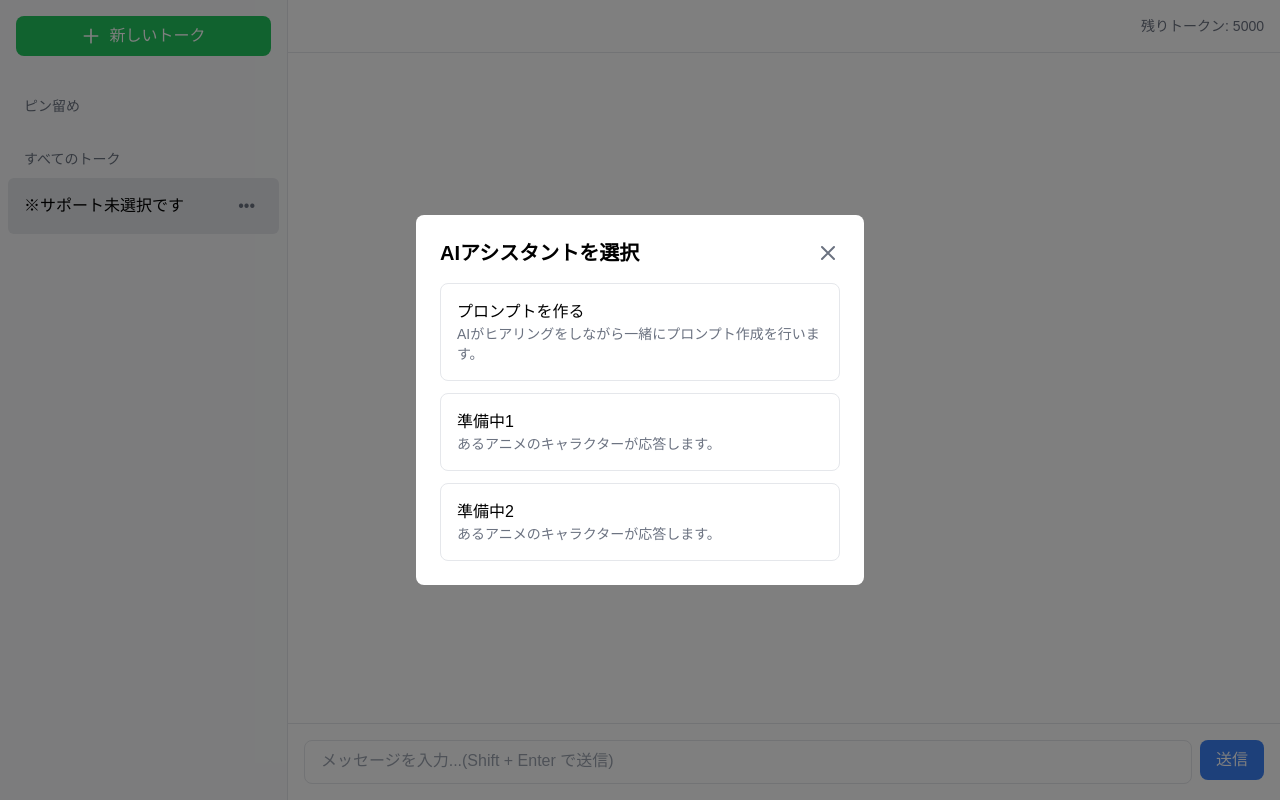
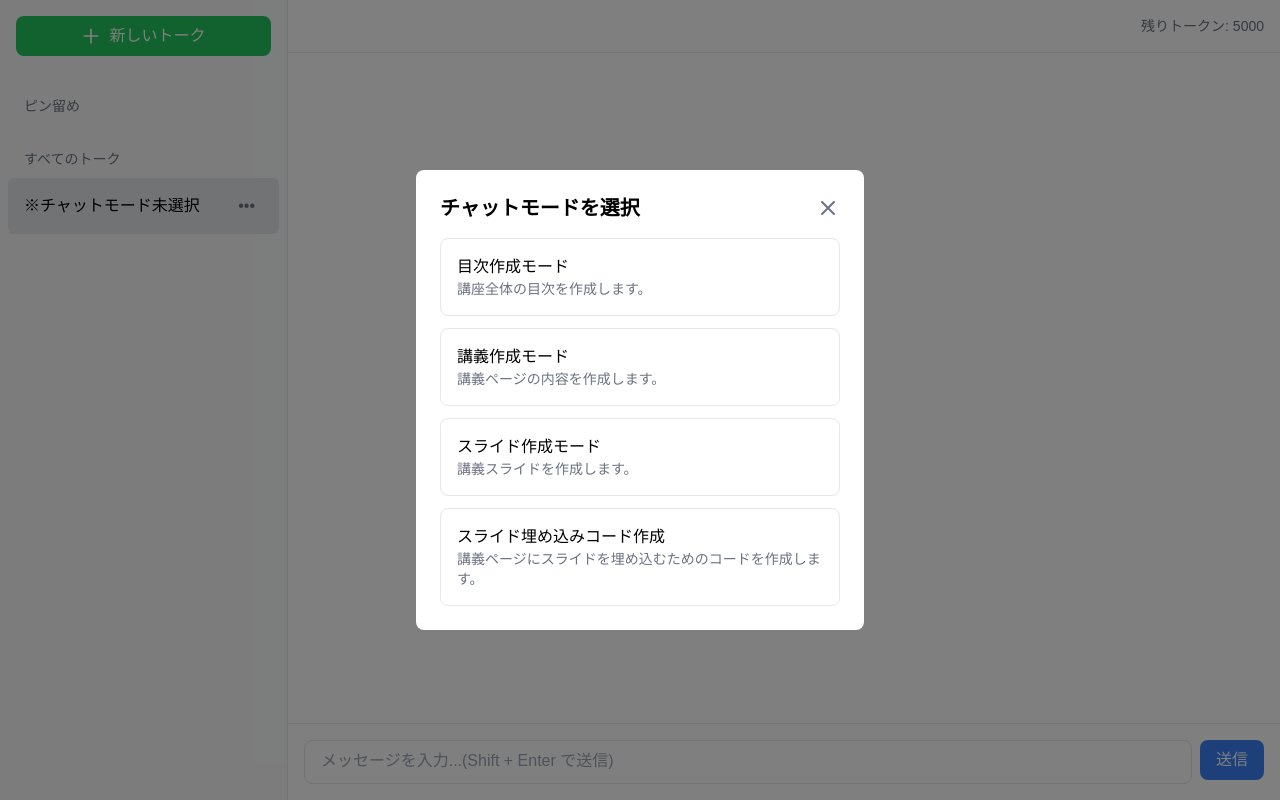
Before and after one commit to GitSATOMasashi/ai_assistant, a FastAPI app: page / in a window 1280 px wide. Run offline with FastAPI, Linux system fonts and the light colour scheme; some libraries are stand-ins or nearby versions.

Commit message:
feat: スライド埋め込みコード作成モードの実装
- bot4のエンドポイントを追加
- Dify APIの仕様に準拠したリクエスト形式に修正
- conversation_idの適切な管理を実装
- エラーハンドリングの強化

Changes:
- main.py: bot4用のエンドポイントとリクエスト処理を追加
- .env: bot4用のDify APIキーを追加

Refs: https://docs.dify.ai/ja-jp/guides/application-publishing/developing-with-apis

```diff
--- a/main.py
+++ b/main.py
@@ -34,7 +34,8 @@ DIFY_API_URL = "https://api.dify.ai/v1/chat-messages"
 DIFY_KEYS = {
     'bot1': os.getenv('DIFY_BOT1_KEY'),
     'bot2': os.getenv('DIFY_BOT2_KEY'),
-    'bot3': os.getenv('DIFY_BOT3_KEY')
+    'bot3': os.getenv('DIFY_BOT3_KEY'),
+    'bot4': os.getenv('DIFY_BOT4_KEY')
 }
 
 # トークン管理クラス
--- a/templates/index.html
+++ b/templates/index.html
@@ -73,7 +73,7 @@
         <div id="botSelector" class="fixed inset-0 bg-black bg-opacity-50 flex items-center justify-center hidden">
             <div class="bg-white rounded-lg p-6 max-w-md w-full mx-4">
                 <div class="flex justify-between items-center mb-4">
-                    <h2 class="text-xl font-bold">AIアシスタントを選択</h2>
+                    <h2 class="text-xl font-bold">チャットモードを選択</h2>
                     <button onclick="closeBotSelector()" class="text-gray-500 hover:text-gray-700">
                         <svg class="w-6 h-6" fill="none" stroke="currentColor" viewBox="0 0 24 24">
                             <path stroke-linecap="round" stroke-linejoin="round" stroke-width="2" d="M6 18L18 6M6 6l12 12"/>
@@ -81,17 +81,21 @@
                     </button>
                 </div>
                 <div class="space-y-3">
-                    <button onclick="selectBot('bot1', 'プロンプトを作る')" class="w-full p-4 text-left border rounded-lg hover:bg-gray-50">
-                        <h3 class="font-medium">プロンプトを作る</h3>
-                        <p class="text-sm text-gray-500">AIがヒアリングをしながら一緒にプロンプト作成を行います。</p>
+                    <button onclick="selectBot('bot1', '目次作成モード')" class="w-full p-4 text-left border rounded-lg hover:bg-gray-50">
+                        <h3 class="font-medium">目次作成モード</h3>
+                        <p class="text-sm text-gray-500">講座全体の目次を作成します。</p>
                     </button>
-                    <button onclick="selectBot('bot2', '準備中1')" class="w-full p-4 text-left border rounded-lg hover:bg-gray-50">
-                        <h3 class="font-medium">準備中1</h3>
-                        <p class="text-sm text-gray-500">あるアニメのキャラクターが応答します。</p>
+                    <button onclick="selectBot('bot2', '講義作成モード')" class="w-full p-4 text-left border rounded-lg hover:bg-gray-50">
+                        <h3 class="font-medium">講義作成モード</h3>
+                        <p class="text-sm text-gray-500">講義ページの内容を作成します。</p>
                     </button>
-                    <button onclick="selectBot('bot3', '準備中2')" class="w-full p-4 text-left border rounded-lg hover:bg-gray-50">
-                        <h3 class="font-medium">準備中2</h3>
-                        <p class="text-sm text-gray-500">あるアニメのキャラクターが応答します。</p>
+                    <button onclick="selectBot('bot3', 'スライド作成モード')" class="w-full p-4 text-left border rounded-lg hover:bg-gray-50">
+                        <h3 class="font-medium">スライド作成モード</h3>
+                        <p class="text-sm text-gray-500">講義スライドを作成します。</p>
+                    </button>
+                    <button onclick="selectBot('bot4', 'スライド埋め込みコード作成')" class="w-full p-4 text-left border rounded-lg hover:bg-gray-50">
+                        <h3 class="font-medium">スライド埋め込みコード作成</h3>
+                        <p class="text-sm text-gray-500">講義ページにスライドを埋め込むためのコードを作成します。</p>
                     </button>
                 </div>
             </div>
@@ -232,7 +236,7 @@
             function createNewChat() {
                 const newChat = {
                     id: Date.now().toString(),
-                    title: '※サポート未選択です',
+                    title: '※チャットモード未選択',
                     messages: [],
                     pinned: false,
                     bot: null,
@@ -252,23 +256,20 @@
             // ボットごとの初期メッセージを定義
             const BOT_INITIAL_MESSAGES = {
                 bot1: {
-                    title: 'プロンプトを作る',
-                    message: `プロンプト作成のお手伝いをさせていただきます。
-                    以下の項目について、順番にお聞かせください：
-
-                    1. プロンプトの目的（何を作りたいのか）
-                    2. 想定する入力（どんな情報を与えるのか）
-                    3. 期待する出力（どんな結果が欲しいのか）
-
-                    まずは、プロンプトの目的についてお聞かせください。`
+                    title: '目次作成モード',
+                    message: '「開始」と入力してください。'
                 },
                 bot2: {
-                    title: '準備中1',
-                    message: '申し訳ありません。このモードは現在開発中です。\n他のモードをお試しください。'
+                    title: '講義作成モード',
+                    message: '「開始」と入力してください。'
                 },
                 bot3: {
-                    title: '準備中2',
-                    message: '申し訳ありません。このモードは現在開発中です。\n他のモードをお試しください。'
+                    title: 'スライド作成モード',
+                    message: '「開始」と入力してください。'
+                },
+                bot4: {
+                    title: 'スライド埋め込みコード作成',
+                    message: '「開始」と入力してください。'
                 }
             };
 
```
Also changed, not shown: 1 other file.
